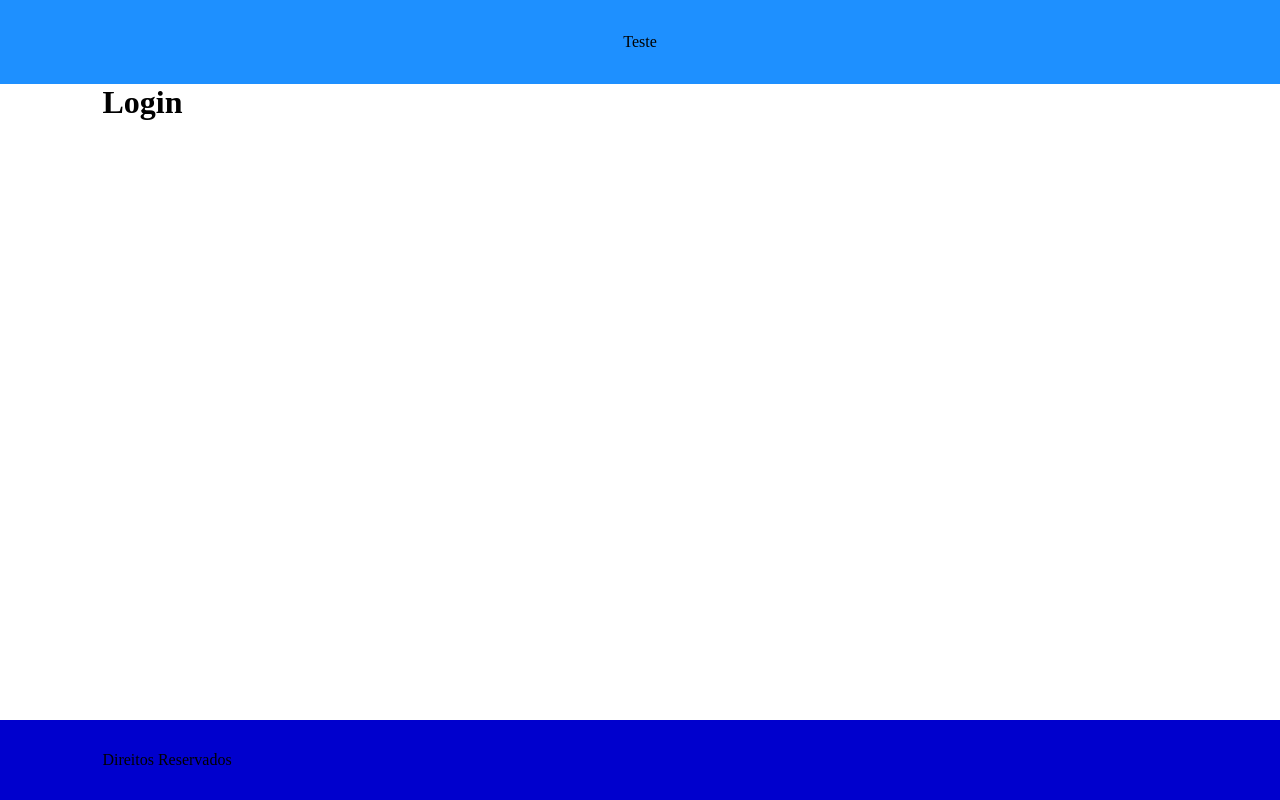
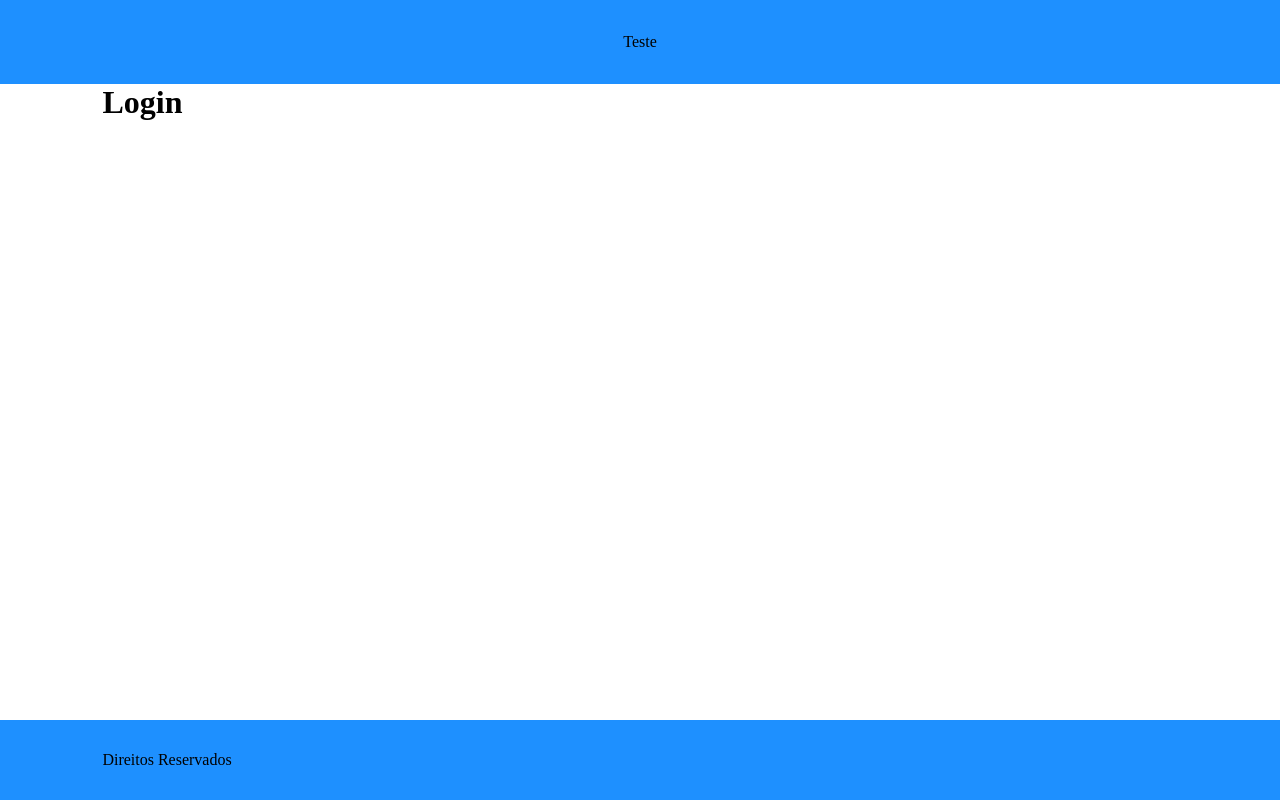
Before and after one commit to Levandovski/-api-restful-react, a React (Create React App) app: page / in a window 1280 px wide. Built offline with nearby package versions, Linux system fonts and the light colour scheme.

Commit message:
New implmentation the color in menus

```diff
--- a/src/layout/components/Footer/styles.ts
+++ b/src/layout/components/Footer/styles.ts
@@ -9,5 +9,5 @@ export const Container = styled.div`
 	justify-content: space-between;
 	padding: 0 8%;
 	margin-top: 20px;
-	background: #0000CD;
+	background: #1E90FF;
 `;
```
